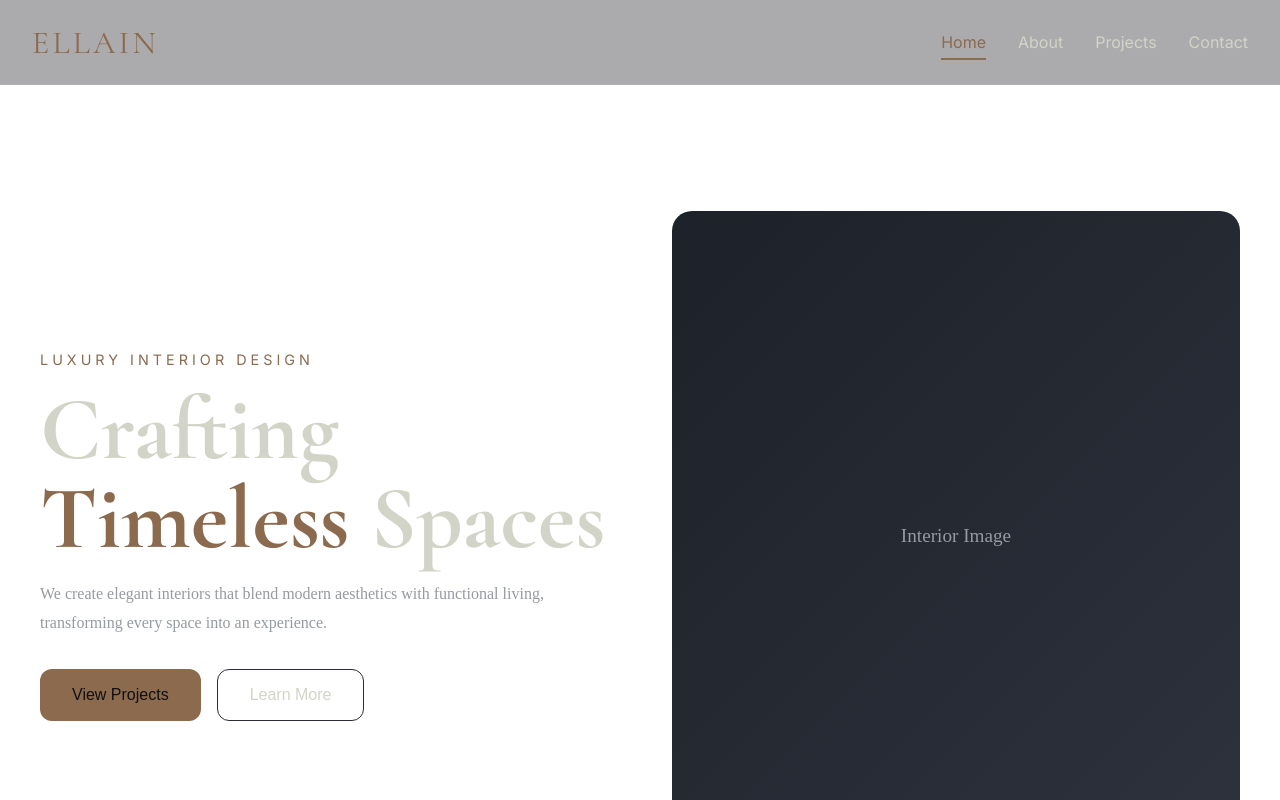
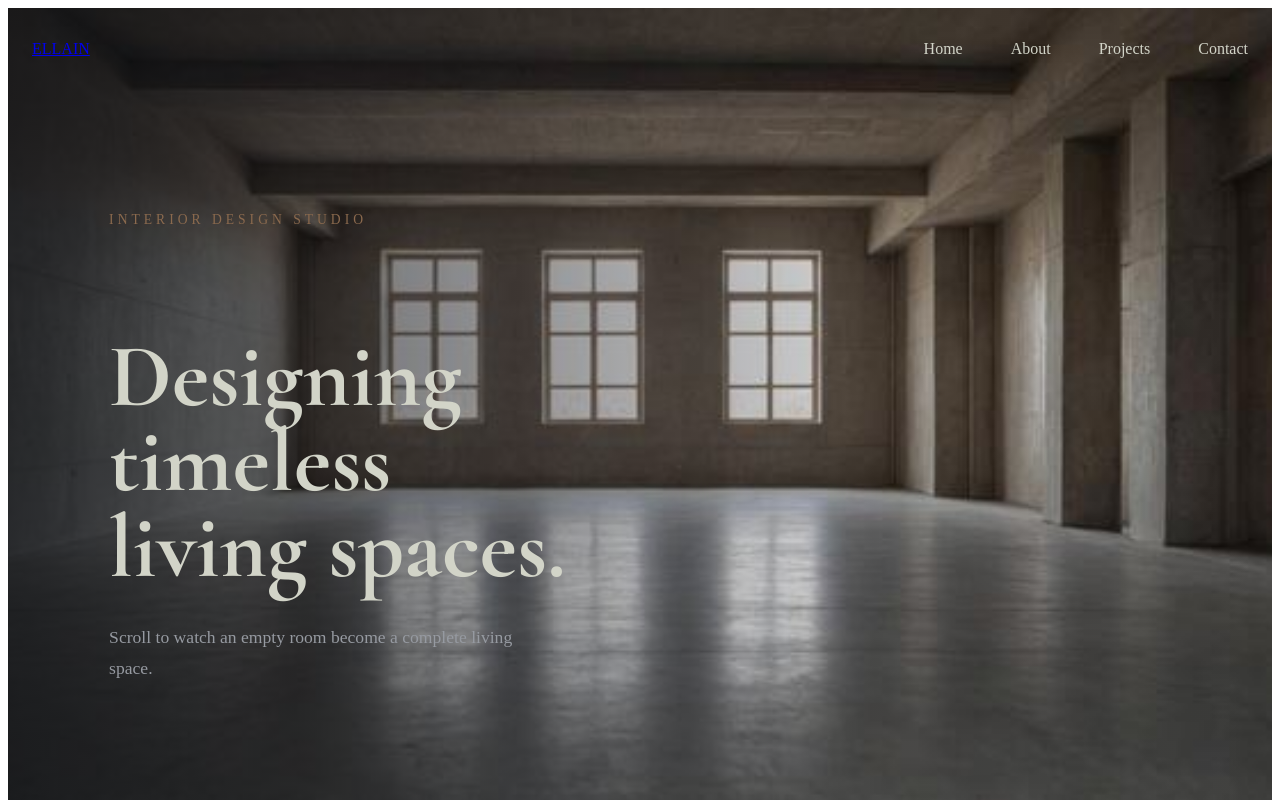
Before and after one commit to Florain-A/ellain-website, an Angular app: page / in a window 1280 px wide. Shown: the top 800 px of the page. Built offline with nearby package versions, Linux system fonts and the light colour scheme.

Commit message:
assets mapped in json, hero landing page with base GSAP animations

```diff
--- a/angular.json
+++ b/angular.json
@@ -27,6 +27,11 @@
               {
                 "glob": "**/*",
                 "input": "public"
+              },
+              {
+                "glob": "**/*",
+                "input": "src/assets",
+                "output": "assets"
               }
             ],
             "styles": [
--- a/src/app/modules/home/components/hero/hero.html
+++ b/src/app/modules/home/components/hero/hero.html
@@ -1,43 +1,25 @@
-<section #heroSection class="hero">
+<section class="hero">
 
-  <div class="hero__content">
+  <div class="room-container">
 
-    <span class="hero__eyebrow">
-      Luxury Interior Design
-    </span>
+    <img
+      src="assets/images/hero/emptyroom.jpg"
+      alt="Empty Living Room"
+      class="room-image">
 
-    <h1 class="hero__title">
-      Crafting
-      <span>Timeless</span>
-      Spaces
-    </h1>
+    <div class="hero-content">
 
-    <p class="hero__description">
-      We create elegant interiors that blend modern aesthetics with
-      functional living, transforming every space into an experience.
-    </p>
+      <span class="subtitle">INTERIOR DESIGN STUDIO</span>
 
-    <div class="hero__actions">
+      <h1>
+        Designing<br>
+        timeless<br>
+        living spaces.
+      </h1>
 
-      <button class="btn btn-primary">
-        View Projects
-      </button>
-
-      <button class="btn btn-secondary">
-        Learn More
-      </button>
-
-    </div>
-
-  </div>
-
-  <div class="hero__image">
-
-    <!-- We'll replace this with a real image later -->
-
-    <div class="image-placeholder">
-
-      Interior Image
+      <p>
+        Scroll to watch an empty room become a complete living space.
+      </p>
 
     </div>
 
--- a/src/app/modules/home/components/hero/hero.scss
+++ b/src/app/modules/home/components/hero/hero.scss
@@ -1,101 +1,78 @@
 .hero {
   min-height: 100vh;
-  padding: 8rem 2rem 4rem;
-  max-width: var(--container-width);
-  margin: 0 auto;
-
-  display: grid;
-  grid-template-columns: 1fr 1fr;
-  align-items: center;
-  gap: 4rem;
+  background: var(--color-background);
+  width: 100%;
 }
 
-.hero__eyebrow {
-  color: var(--color-primary);
-  font-family: var(--font-body);
-  letter-spacing: 0.25rem;
-  text-transform: uppercase;
-  font-size: 0.9rem;
+.room-container {
+  position: relative;
+  height: 100vh;
+  overflow: hidden;
 }
 
-.hero__title {
-  margin: 1rem 0;
+.room-image {
+  width: 100%;
+  height: 100%;
+  object-fit: cover;
+  display: block;
+}
+
+.room-container::after {
+  content: "";
+  position: absolute;
+  inset: 0;
+
+  background: linear-gradient(
+    90deg,
+    rgba(15,17,21,.75) 0%,
+    rgba(15,17,21,.45) 35%,
+    rgba(15,17,21,.10) 70%,
+    rgba(15,17,21,0) 100%
+  );
+}
+
+.hero-content {
+  position: absolute;
+
+  top: 56%;
+  left: 8%;
+
+  transform: translateY(-50%);
+
+  z-index: 2;
+
+  max-width: 520px;
+}
+
+.subtitle {
+  display: inline-block;
+
+  margin-bottom: 2rem;
+
+  letter-spacing: .25rem;
+
+  color: var(--color-primary);
+
+  font-size: .85rem;
+}
+
+.hero h1 {
   font-family: var(--font-heading);
-  font-size: clamp(3rem, 7vw, 6rem);
-  line-height: 1;
+  font-size: clamp(4rem, 7vw, 7rem);
+
+  line-height: .95;
+
   color: var(--color-text);
 
-  span {
-    color: var(--color-primary);
-  }
-}
-
-.hero__description {
-  max-width: 32rem;
-  color: var(--color-muted);
-  line-height: 1.8;
   margin-bottom: 2rem;
 }
 
-.hero__actions {
-  display: flex;
-  gap: 1rem;
-  flex-wrap: wrap;
-}
-
-.btn {
-  padding: 1rem 2rem;
-  border-radius: var(--radius-md);
-  cursor: pointer;
-  font-size: 1rem;
-  transition: var(--transition-fast);
-}
-
-.btn-primary {
-  background: var(--color-primary);
-  color: #111;
-  border: none;
-}
-
-.btn-primary:hover {
-  transform: translateY(-2px);
-}
-
-.btn-secondary {
-  background: transparent;
-  color: var(--color-text);
-  border: 1px solid var(--color-border);
-}
-
-.image-placeholder {
-  height: 650px;
-  border-radius: var(--radius-lg);
-  background: linear-gradient(
-    135deg,
-    #1d2129,
-    #2d323d
-  );
-
-  display: flex;
-  align-items: center;
-  justify-content: center;
+.hero p {
+  max-width: 420px;
 
   color: var(--color-muted);
-  font-size: 1.2rem;
+
+  font-size: 1.1rem;
+
+  line-height: 1.8;
 }
-
-@media (max-width: 992px) {
-  .hero {
-    grid-template-columns: 1fr;
-    text-align: center;
-  }
-
-  .hero__description {
-    margin-left: auto;
-    margin-right: auto;
-  }
-
-  .hero__actions {
-    justify-content: center;
-  }
-}
--- a/src/app/modules/home/components/hero/hero.ts
+++ b/src/app/modules/home/components/hero/hero.ts
@@ -1,8 +1,8 @@
-import { Component, ElementRef,
-  afterNextRender,
-  inject,
-  viewChild} from '@angular/core';
-  import gsap from 'gsap';
+import {
+  Component, AfterViewInit
+} from '@angular/core';
+
+import gsap from 'gsap';
 
 @Component({
   selector: 'app-hero',
@@ -10,28 +10,37 @@ import { Component, ElementRef,
   templateUrl: './hero.html',
   styleUrl: './hero.scss',
 })
-export class Hero {
-  hero = viewChild<ElementRef>('heroSection');
-//  hero = viewChild<ElementRef>('heroSection'); is viewchild decorator that
-//  allows you to access the DOM element with the template reference variable #heroSection in your component class. It is used to get a reference to the hero section of the component's template, which can be useful for manipulating the DOM or accessing its properties.
-  constructor() {
-    afterNextRender(() => {
+export class HeroComponent implements AfterViewInit {
 
-        const hero = this.hero()?.nativeElement;
+ngAfterViewInit(): void{
+gsap.from('.room-image', {
+  scale: 1.08,
+  opacity: 0,
+  duration: 2,
+  ease: 'power2.out'
+});
 
-        if (!hero) return;
+gsap.from('.subtitle', {
+  y: 20,
+  opacity: 0,
+  duration: 0.8,
+  delay: 0.5
+});
 
-        gsap.from(hero, {
+gsap.from('h1', {
+  y: 40,
+  opacity: 0,
+  duration: 1,
+  delay: 0.6
+});
 
-            opacity: 0,
+gsap.from('.hero p', {
+  y: 20,
+  opacity: 0,
+  duration: 0.8,
+  delay: 1.0
+});
+  //animates fast start slow end
 
-            duration: 1.2,
-
-            y: 80,
-
-            ease: "power3.out"
-
-        });
-
-    });}
 }
+}
--- a/src/app/modules/home/home.ts
+++ b/src/app/modules/home/home.ts
@@ -1,9 +1,9 @@
 import { Component } from '@angular/core';
-import { Hero } from './components/hero/hero';
+import { HeroComponent } from './components/hero/hero';
 
 @Component({
   selector: 'app-home',
-  imports: [Hero],
+  imports: [HeroComponent],
   templateUrl: './home.html',
   styleUrl: './home.scss',
 })
--- a/src/app/shared/components/navbar/navbar.scss
+++ b/src/app/shared/components/navbar/navbar.scss
@@ -1,113 +1,38 @@
-.navbar {
+:host {
+  position: fixed;
+  top: 0;
+  left: 0;
 
-    position: fixed;
+  width: 100%;
 
-    top: 0;
-
-    left: 0;
-
-    width: 100%;
-
-    z-index: 1000;
-
-    background: rgba(15,17,21,.35);
-
-    backdrop-filter: blur(18px);
-
-    border-bottom: 1px solid rgba(255,255,255,.08);
-
+  z-index: 1000;
 }
 
-.container{
+.container {
+  max-width: 1280px;
+  margin: 0 auto;
 
-    max-width: var(--container-width);
+  padding: 1.5rem 2rem;
 
-    margin: auto;
+  display: flex;
+  justify-content: space-between;
+  align-items: center;
 
-    padding: 1rem 2rem;
-
-    display:flex;
-
-    justify-content:space-between;
-
-    align-items:center;
-
+  background: transparent;
 }
 
-.logo{
-
-    text-decoration:none;
-
-    color:var(--color-primary);
-
-    font-family:var(--font-heading);
-
-    font-size:2rem;
-
-    letter-spacing:.2rem;
-
+.nav-links {
+  display: flex;
+  gap: 3rem;
+  list-style: none;
 }
 
-.nav-links{
-
-    display:flex;
-
-    list-style:none;
-
-    gap:2rem;
-
+.nav-links a {
+  color: var(--color-text);
+  text-decoration: none;
+  transition: color .3s;
 }
 
-.nav-links a{
-
-    text-decoration:none;
-
-    color:var(--color-text);
-
-    font-family:var(--font-body);
-
-    position:relative;
-
-    transition:.3s;
-
+.nav-links a:hover {
+  color: var(--color-primary);
 }
-
-.nav-links a:hover{
-
-    color:var(--color-primary);
-
-}
-
-.nav-links a::after{
-
-    content:"";
-
-    position:absolute;
-
-    bottom:-8px;
-
-    left:0;
-
-    width:0;
-
-    height:2px;
-
-    background:var(--color-primary);
-
-    transition:.3s;
-
-}
-
-.nav-links a:hover::after,
-
-.nav-links a.active::after{
-
-    width:100%;
-
-}
-
-.nav-links a.active{
-
-    color:var(--color-primary);
-
-}
--- a/src/app/shared/components/navbar/navbar.ts
+++ b/src/app/shared/components/navbar/navbar.ts
@@ -3,6 +3,7 @@ import { RouterLink, RouterLinkActive } from '@angular/router';
 
 @Component({
   selector: 'app-navbar',
+  standalone: true,
   imports: [RouterLink, RouterLinkActive],
   templateUrl: './navbar.html',
   styleUrl: './navbar.scss',
--- a/src/styles/abstracts/_variables.scss
+++ b/src/styles/abstracts/_variables.scss
@@ -42,4 +42,22 @@
 
   --transition-fast: .25s ease;
   --transition-normal: .4s ease;
+  /* ===== SPACING ===== */
+
+--space-xs: 0.5rem;
+--space-sm: 1rem;
+--space-md: 1.5rem;
+--space-lg: 2rem;
+--space-xl: 3rem;
+--space-2xl: 5rem;
+
+/* ===== Z-INDEX ===== */
+
+--z-content: 1;
+--z-header: 100;
+--z-overlay: 1000;
+
+/* ===== HEADER ===== */
+
+--header-height: 80px;
 }
```
Also changed, not shown: src/assets/images/hero/emptyroom.jpg (added).
